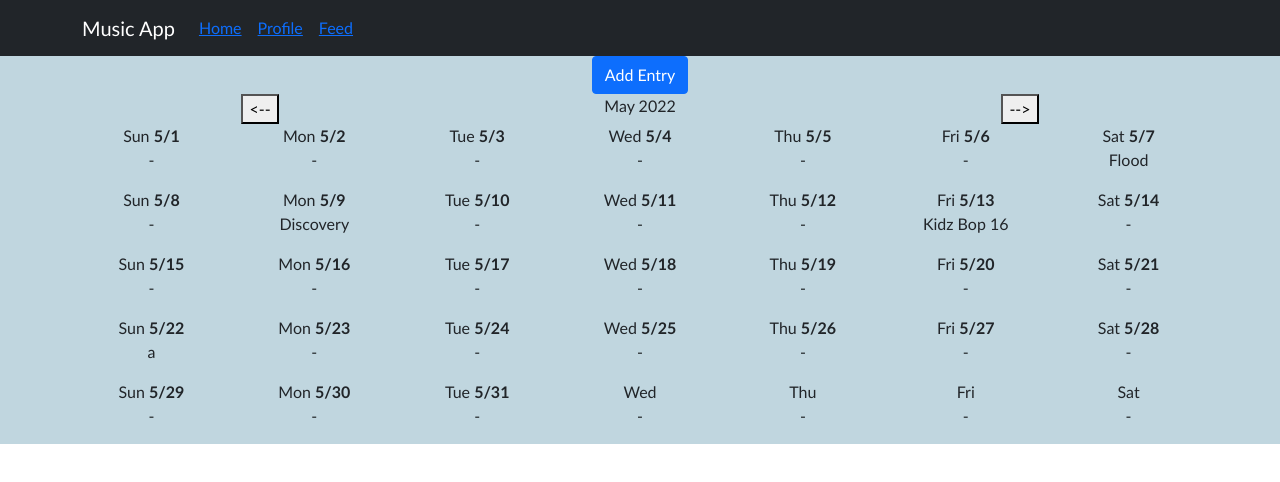
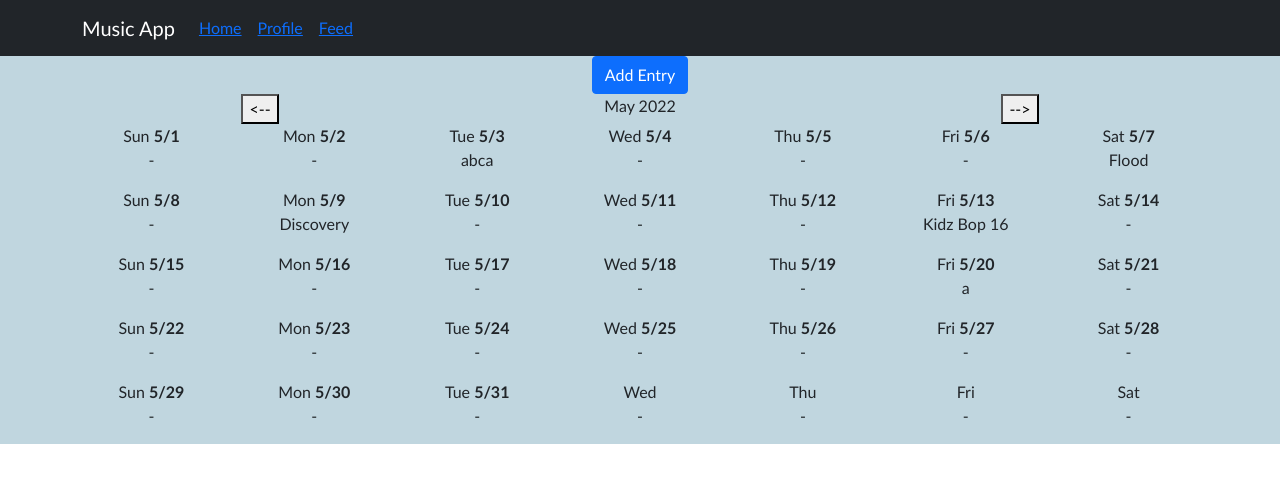
Before and after one commit to ahodori/phase-2-project, a React (Create React App) app: page / in a window 1280 px wide. Shown: the top 482 px of the page. Built offline with nearby package versions, Linux system fonts and the light colour scheme; data requests are answered from the project's data file.

Commit message:
fixed bug in delete and editing album from calendar

```diff
--- a/db.json
+++ b/db.json
@@ -77,9 +77,9 @@
       "id": 5
     },
     {
-      "title": "a",
-      "artist": "b",
-      "dateAdded": "2022-05-22",
+      "title": "abca",
+      "artist": "baaa",
+      "dateAdded": "2022-05-03",
       "userAdded": "Todd",
       "image": "d",
       "rating": "c",
@@ -89,7 +89,22 @@
           "comment": "e"
         }
       ],
-      "id": 6
+      "id": 7
+    },
+    {
+      "title": "a",
+      "artist": "baaaa",
+      "dateAdded": "2022-05-20",
+      "userAdded": "Todd",
+      "image": "d",
+      "rating": "c",
+      "comments": [
+        {
+          "username": "Todd",
+          "comment": "e"
+        }
+      ],
+      "id": 8
     }
   ]
 }
--- a/src/App.js
+++ b/src/App.js
@@ -92,7 +92,7 @@ function App() {
           <AddForm handleNewAlbum={handleNewAlbum} user={user}/>
         </Modal>
       <Routes>
-        <Route path="/" element={<Calendar filteredDeletedAlbum={filteredDeletedAlbum} albumEntries={albumEntries}/>}></Route>
+        <Route path="/" element={<Calendar filteredDeletedAlbum={filteredDeletedAlbum} albumEntries={albumEntries} onUpdatedAlbum={onUpdatedAlbum}/>}></Route>
         <Route path="/profile" element={<Profile user={user} albumEntries={albumEntries} onUpdatedProfile={onUpdatedProfile}/>}></Route>
         <Route path="/entries/" element={<Feed onUpdatedAlbum={onUpdatedAlbum} handleSortByRating={handleSortByRating} handleSearch={handleSearch} handleSortAlphabeticalByArtist={handleSortAlphabeticalByArtist} search={search} albumEntries={filteredAlbums} filteredDeletedAlbum={filteredDeletedAlbum}/>}></Route>
         <Route path="/entries/:entryId" element={<SingleCardDisplay albumEntries={albumEntries} filteredDeletedAlbum={filteredDeletedAlbum}/>}></Route>
--- a/src/Calendar.js
+++ b/src/Calendar.js
@@ -6,7 +6,7 @@ import { Col, Container, Row } from "react-bootstrap";
 
 
 
-function Calendar({albumEntries, filteredDeletedAlbum}) {
+function Calendar({albumEntries, filteredDeletedAlbum, onUpdatedAlbum}) {
     const [displayAlbumCard, setDisplayAlbumCard] = useState(false);
     const [albumEntryToDisplay, setAlbumEntryToDisplay] = useState({});
     const [displayedMonth, setDisplayedMonth] = useState(1);
@@ -141,13 +141,16 @@ function Calendar({albumEntries, filteredDeletedAlbum}) {
                         {displayAlbumCard ?
                             <AlbumCard
                                 key={albumEntryToDisplay.id}
+                                albumEntry={albumEntryToDisplay}
                                 title={albumEntryToDisplay.title}
                                 artist={albumEntryToDisplay.artist}
                                 dateAdded={albumEntryToDisplay.dateAdded}
                                 image={albumEntryToDisplay.image}
+                                id={albumEntryToDisplay.id}
                                 rating={albumEntryToDisplay.rating}
                                 comments={albumEntryToDisplay.comments}
-                                filteredDeletedAlbum={handleDeleteAlbum}/>
+                                filteredDeletedAlbum={handleDeleteAlbum}
+                                onUpdatedAlbum={onUpdatedAlbum}/>
                         :
                             <></>}
                         </Col>
--- a/src/EditAlbum.js
+++ b/src/EditAlbum.js
@@ -55,10 +55,12 @@ function EditAlbum ( { albumEntry, onUpdatedAlbum }) {
             body: JSON.stringify(updatedAlbum),
         })
             .then(res => res.json())
-            .then(updatedAlbum => setEditAlbum(updatedAlbum))
+            .then(updatedAlbum => {
+                setEditAlbum(updatedAlbum);
+                onUpdatedAlbum(updatedAlbum);})
 
 
-        onUpdatedAlbum(updatedAlbum)
+
 
         setArtist("");
         setTitle("");
```
